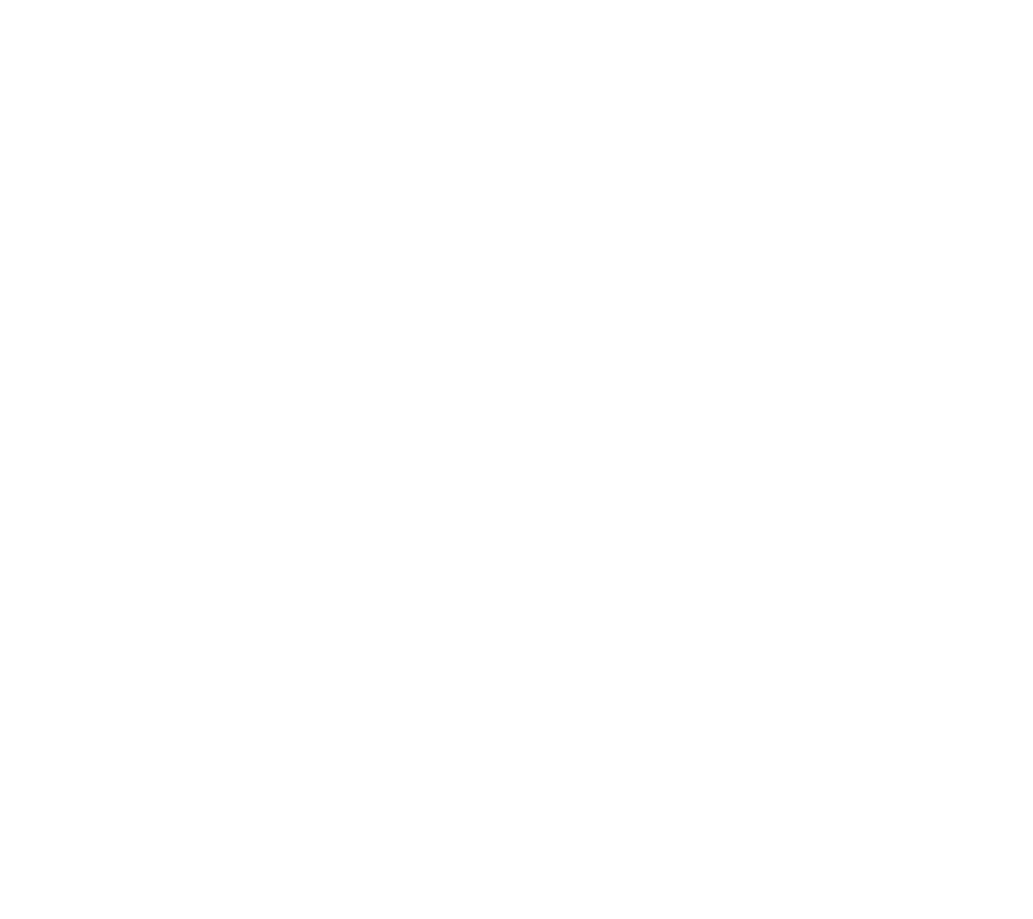
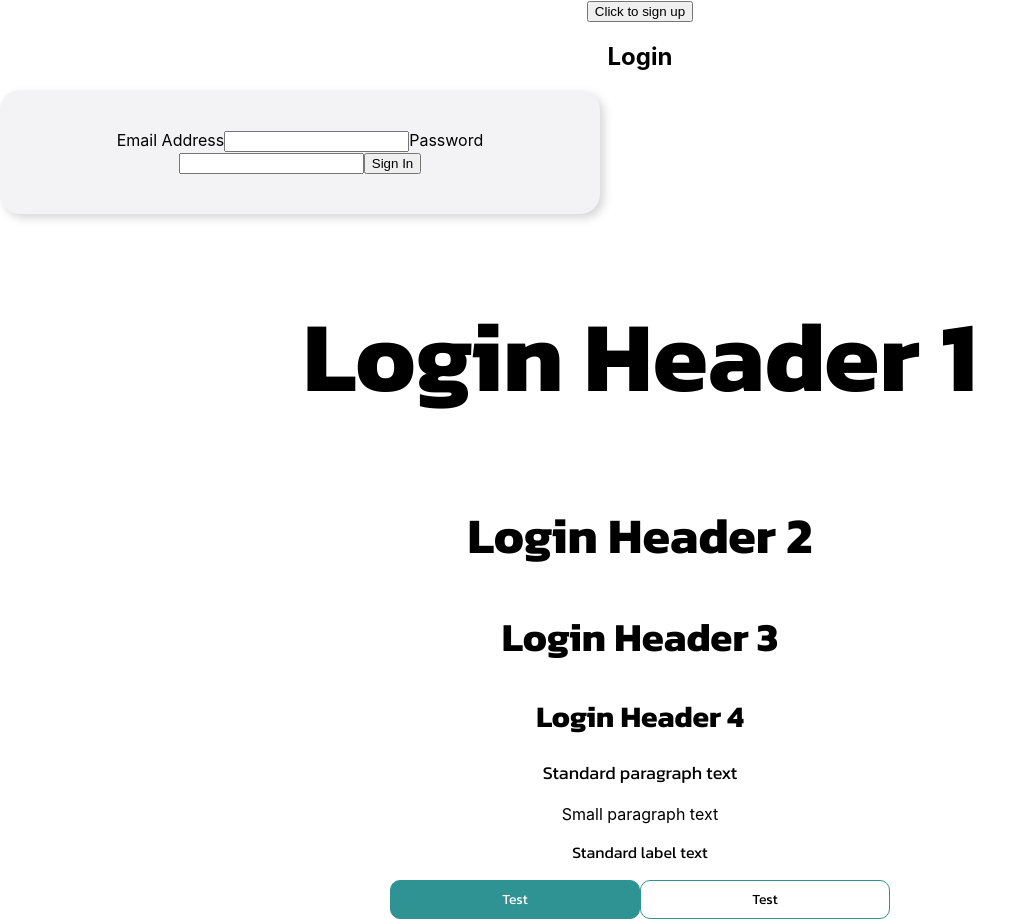
Before and after one commit to MrTrotter95/library-information-system, a React (Create React App) app: page / in a window 1280 px wide. Shown: the part 160-1079 px from the top of the page, without its empty margins (0-1033 px from the left). Before the commit the page ends 800 px from the top, so only its background shows below. Built offline with nearby package versions, Linux system fonts and the light colour scheme.

Commit message:
Adding CSS Template standards to the project

```diff
--- a/src/App.js
+++ b/src/App.js
@@ -1,12 +1,10 @@
 import './App.css';
+import Login from './pages/Login/Login';
 
 function App() {
   return (
     <div className="App">
-
-
-
-    <h1>Testing git commit,push,pull actions</h1>
+    <Login/>
     </div>
   );
 }
--- a/src/components/Cards/CardStyles.css
+++ b/src/components/Cards/CardStyles.css
@@ -1,18 +1,23 @@
 .card__small {
     width: 530px;
+    padding: 40px 35px;
     border-radius: 20px;
-    box-shadow: 4px 4px 8px #f5f5f5;
-    background-color: red;
+    box-shadow: 4px 4px 8px rgba(95, 95, 95, 0.25);
+    background-color: rgb(243, 243, 245);
 }
 
 .card__medium {
+    width: 600px;
+    padding: 40px 35px;
     border-radius: 20px;
-    box-shadow: 4px 4px 8px #f5f5f5;
-    background-color: red;
+    box-shadow: 4px 4px 8px rgba(95, 95, 95, 0.25);
+    background-color: rgb(243, 243, 245);
 }
 
 .card__large {
+    width: 1250px;
+    padding: 40px 35px;
     border-radius: 20px;
-    box-shadow: 4px 4px 8px #f5f5f5;
-    background-color: red;
+    box-shadow: 4px 4px 8px rgba(95, 95, 95, 0.25);
+    background-color: rgb(243, 243, 245);
 }
--- a/src/index.css
+++ b/src/index.css
@@ -1,3 +1,5 @@
+@import url('https://fonts.googleapis.com/css2?family=Kanit:wght@400;500;600;700&family=Yeseva+One&display=swap');
+
 body {
   margin: 0;
   font-family: -apple-system, BlinkMacSystemFont, 'Segoe UI', 'Roboto', 'Oxygen',
@@ -11,3 +13,241 @@
   font-family: source-code-pro, Menlo, Monaco, Consolas, 'Courier New',
     monospace;
 }
+
+/*---------- Content Control  ----------*/
+.flex {
+  display: flex;
+}
+
+.flex-row {
+  flex-direction: row;
+}
+
+.flex-column {
+  flex-direction: column;
+}
+
+.flex-start {
+  justify-content: flex-start;
+}
+
+.align-center {
+  align-items: center;
+}
+
+.justify-center {
+  justify-content: center;
+}
+
+/*---------- Margin & Padding  ----------*/
+.m-auto {
+  margin: auto;
+}
+
+.mt-10 {
+  margin-top: 10px;
+}
+
+.mt-15 {
+  margin-top: 15px;
+}
+
+.mt-20 {
+  margin-top: 20px;
+}
+
+.mt-30 {
+  margin-top: 30px;
+}
+
+.mt-40 {
+  margin-top: 40px;
+}
+
+.mt-50 {
+  margin-top: 50px;
+}
+
+.mb-10 {
+  margin-bottom: 10px;
+}
+
+.mb-15 {
+  margin-bottom: 15px;
+}
+
+.mb-20 {
+  margin-bottom: 20px;
+}
+
+.mb-30 {
+  margin-bottom: 30px;
+}
+
+.mb-40 {
+  margin-bottom: 40px;
+}
+
+.mb-50 {
+  margin-bottom: 50px;
+}
+
+.ml-10 {
+  margin-left: 10px;
+}
+
+.ml-15 {
+  margin-left: 15px;
+}
+
+.ml-20 {
+  margin-left: 20px;
+}
+
+.ml-30 {
+  margin-left: 30px;
+}
+
+.ml-40 {
+  margin-left: 40px;
+}
+
+.ml-50 {
+  margin-left: 50px;
+}
+
+.mr-10 {
+  margin-right: 10px;
+}
+
+.mr-15 {
+  margin-right: 15px;
+}
+
+.mr-20 {
+  margin-right: 20px;
+}
+
+.mr-30 {
+  margin-right: 30px;
+}
+
+.mr-40 {
+  margin-right: 40px;
+}
+
+.mr-50 {
+  margin-right: 50px;
+}
+
+/*---------- Text ---------- */
+.h1 {
+  font-family: Kanit;
+  font-size: 100px;
+}
+
+.h2 {
+  font-family: Kanit;
+  font-size: 50px;
+}
+
+.h3 {
+  font-family: Kanit;
+  font-size: 40px;
+}
+
+.h4 {
+  font-family: Kanit;
+  font-size: 30px;
+}
+
+.h5 {
+  font-family: Kanit;
+  font-size: 28px;
+}
+
+.p1 {
+  font-family: Kanit;
+  font-size: 18px;
+}
+
+.label {
+  font-family: Kanit;
+  font-size: 16px;
+}
+
+/*---------- Font Weights ----------*/
+.fw-400 {
+  font-weight: 400;
+}
+
+.fw-500 {
+  font-weight: 500;
+}
+
+.fw-600 {
+  font-weight: 600;
+}
+
+.fw-700 {
+  font-weight: 700;
+}
+
+/*---------- Colors ----------*/
+.red {
+  color: #FF5151;
+}
+
+.white {
+  color: #FFFFFF;
+}
+
+.gray {
+  color: #F3F3F5;
+}
+
+/*--------- Buttons ---------- */
+.primary-button {
+  color: white;
+  font-weight: 400;
+  font-family: Kanit;
+  font-size: 14px;
+  min-width: 250px;
+  padding: 8px 65px;
+  text-align: center;
+  background-color: #309393;
+  border-radius: 10px;
+  border: 1px solid #309393;
+}
+
+.secondary-button {
+  color: black;
+  font-weight: 400;
+  font-family: Kanit;
+  font-size: 14px;
+  min-width: 250px;
+  padding: 8px 65px;
+  text-align: center;
+  background-color: #ffffff;
+  border-radius: 10px;
+  border: 1px solid #309393;
+}
+
+.primary-button:hover {
+  cursor: pointer;
+  background-color: #226c6c;
+  border: 1px solid #226c6c;
+}
+
+.secondary-button:hover {
+  cursor: pointer;
+  background-color: #309393;
+}
+
+/*---------- Labels & Inputs ----------*/
+.input {
+  background-color: white;
+  border: 1px solid #309393;
+  border-radius: 6px;
+  padding: 5px 20px 5px 0;
+}
--- a/src/pages/Login/Login.jsx
+++ b/src/pages/Login/Login.jsx
@@ -1,11 +1,10 @@
 import React from "react";
+import CardSmall from '../../components/Cards/CardSmall';
 
 const Login = () => {
     return (
         <div>
-
             <h1>Login</h1>
-
             <div>
                 <div>
                     <h3>Don't have an account with us?</h3>
@@ -14,12 +13,8 @@
                 </div>
 
                 <div>
-
                     <h2>Login</h2>
-
-
-
-
+                        <CardSmall>
                             <form>
                                 <label>Email Address</label>
                                 <input/>
@@ -27,10 +22,20 @@
                                 <input/>
                                 <button type="subit">Sign In</button>
                             </form>
-
-
+                        </CardSmall>
                 </div>
             </div>
+
+            <h1 className="h1">Login Header 1</h1>
+            <h1 className="h2">Login Header 2</h1>
+            <h1 className="h3">Login Header 3</h1>
+            <h1 className="h4">Login Header 4</h1>
+            <p className="p1">Standard paragraph text</p>
+            <p className="p1__small">Small paragraph text</p>
+            <p className="label">Standard label text</p>
+            <p className="p1__small"></p>
+            <button className="primary-button">Test</button>
+            <button className="secondary-button">Test</button>
         </div>
     )
 }
```
Lines whose indentation alone changed are shown as unchanged.
